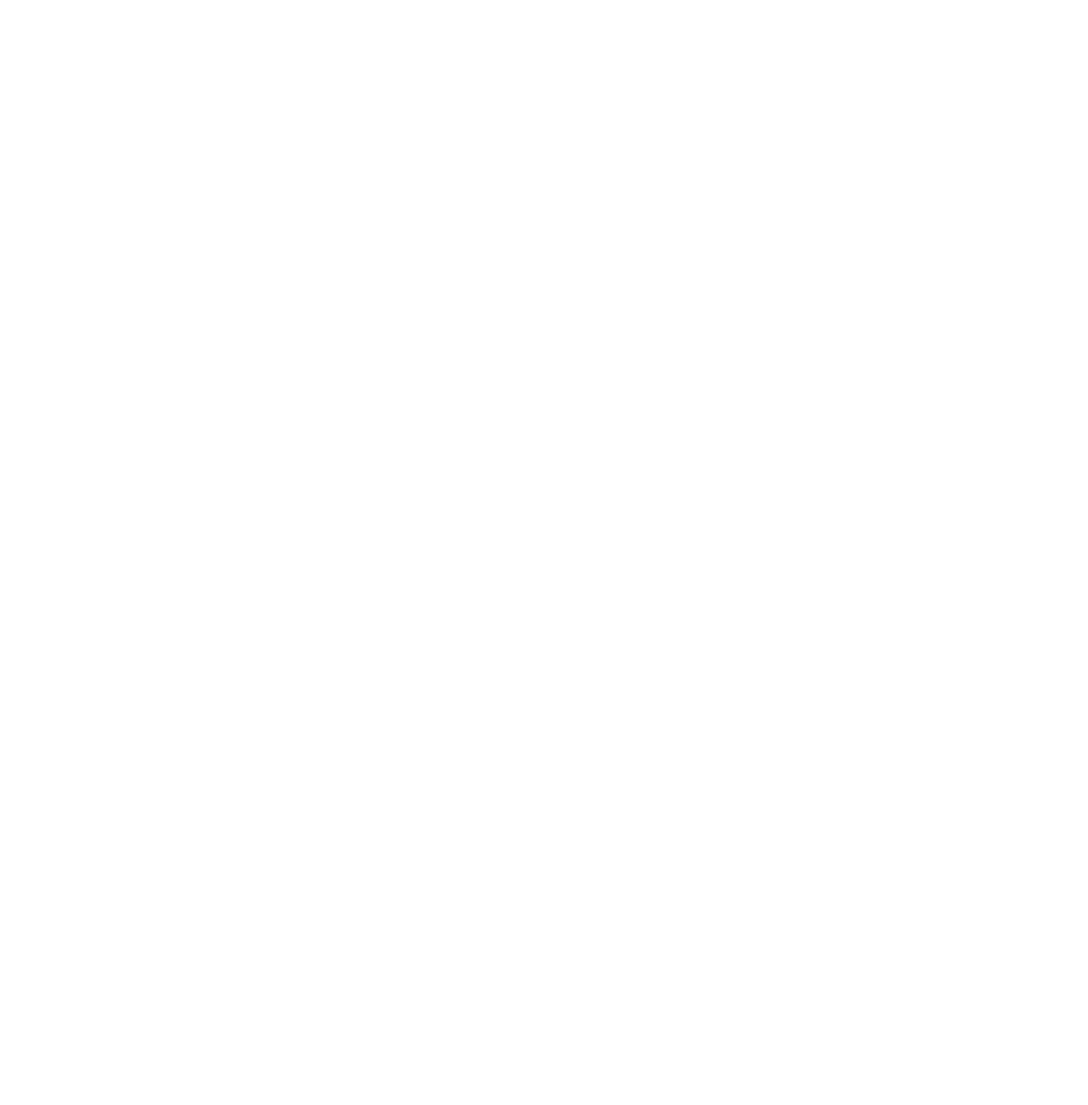
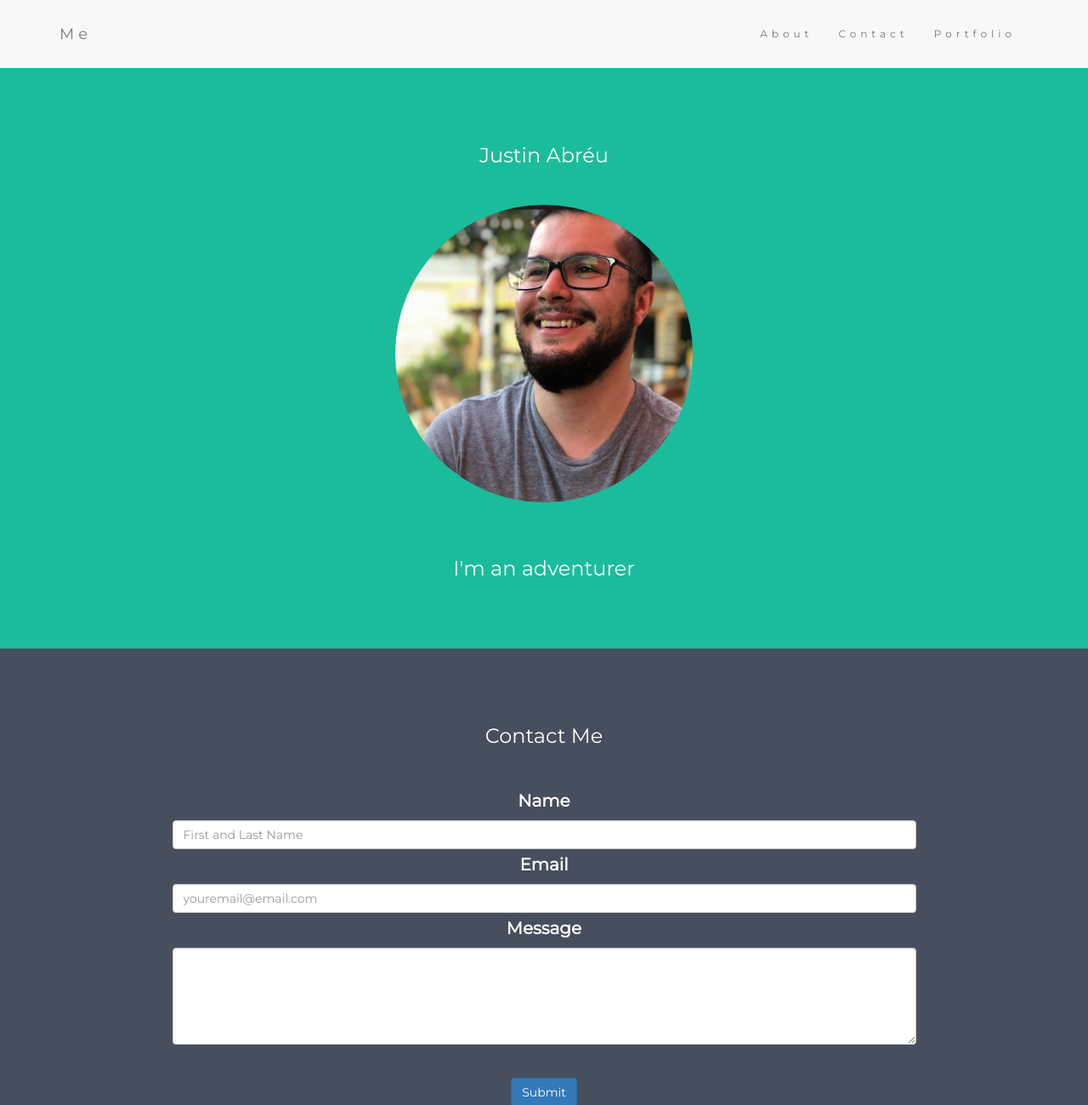
Before and after one commit to JGABREU2145/Portfolio, a plain HTML site: page contact.html in a window 1280 px wide. Shown: the top 1300 px of the page at 85% size. Before the commit the page ends 800 px from the top, so only its background shows below. Drawn offline with nearby package versions, Linux system fonts and the light colour scheme.

Commit message:
contact page done

```diff
--- a/contact.html
+++ b/contact.html
@@ -0,0 +1,117 @@
+<!DOCTYPE html>
+<html lang="en">
+<head>
+  <!-- Theme Made By www.w3schools.com - No Copyright -->
+  <title>Justin Abréu Portfolio</title>
+  <meta charset="utf-8">
+  <meta name="viewport" content="width=device-width, initial-scale=1">
+  <link rel="stylesheet" href="https://maxcdn.bootstrapcdn.com/bootstrap/3.4.1/css/bootstrap.min.css">
+  <link href="https://fonts.googleapis.com/css?family=Montserrat" rel="stylesheet">
+  <script src="https://ajax.googleapis.com/ajax/libs/jquery/3.4.1/jquery.min.js"></script>
+  <script src="https://maxcdn.bootstrapcdn.com/bootstrap/3.4.1/js/bootstrap.min.js"></script>
+  <style>
+  body {
+    font: 20px Montserrat, sans-serif;
+    line-height: 1.8;
+    color: #f5f6f7;
+  }
+  p {font-size: 16px;}
+  .margin {margin-bottom: 45px;}
+  .bg-1 {
+    background-color: #1abc9c; /* Green */
+    color: #ffffff;
+  }
+  .bg-2 {
+    background-color: #474e5d; /* Dark Blue */
+    color: #ffffff;
+  }
+  .bg-3 {
+    background-color: #ffffff; /* White */
+    color: #555555;
+  }
+  .bg-4 {
+    background-color: #2f2f2f; /* Black Gray */
+    color: #fff;
+  }
+  .container-fluid {
+    padding-top: 70px;
+    padding-bottom: 70px;
+  }
+  .navbar {
+    padding-top: 15px;
+    padding-bottom: 15px;
+    border: 0;
+    border-radius: 0;
+    margin-bottom: 0;
+    font-size: 12px;
+    letter-spacing: 5px;
+  }
+  .navbar-nav  li a:hover {
+    color: #1abc9c !important;
+  }
+  .form-group {
+      width: 70%;
+      margin: 0 auto
+  }
+  </style>
+</head>
+<body>
+
+<!-- Navbar -->
+<nav class="navbar navbar-default">
+  <div class="container">
+    <div class="navbar-header">
+      <button type="button" class="navbar-toggle" data-toggle="collapse" data-target="#myNavbar">
+        <span class="icon-bar"></span>
+        <span class="icon-bar"></span>
+        <span class="icon-bar"></span>
+      </button>
+      <a class="navbar-brand" href="#">Me</a>
+    </div>
+    <div class="collapse navbar-collapse" id="myNavbar">
+      <ul class="nav navbar-nav navbar-right">
+        <li><a href="./index.html">About</a></li>
+        <li><a href="./contact.html">Contact</a></li>
+        <li><a href="./portflio.html">Portfolio</a></li>
+      </ul>
+    </div>
+  </div>
+</nav>
+
+<!-- First Container -->
+<div class="container-fluid bg-1 text-center">
+  <h3 class="margin">Justin Abréu</h3>
+  <img src="./assets/images/Justin.jpg" class="img-responsive img-circle margin" style="display:inline" alt="Bird" width="350" height="350">
+  <h3>I'm an adventurer</h3>
+</div>
+
+<!-- Second Container -->
+<div class="container-fluid bg-2 text-center">
+  <h3 class="margin">Contact Me</h3>
+  <form>
+    <div class="form-group">
+        <label for="exampleFormControlInput1">Name</label>
+        <input type="email" class="form-control" id="exampleFormControlInput1" placeholder="First and Last Name">
+    </div>
+    <div class="form-group">
+        <label for="exampleFormControlInput1">Email</label>
+        <input type="email" class="form-control" id="exampleFormControlInput1" placeholder="youremail@email.com">
+    </div>
+    <div class="form-group">
+        <label for="exampleFormControlTextarea1">Message</label>
+        <textarea class="form-control" id="exampleFormControlTextarea1" rows="5"></textarea>
+    </div>
+    <br>
+    <button type="submit" class="btn btn-primary">Submit</button>
+</form>
+</div>
+
+<!-- Footer -->
+<footer class="container-fluid bg-4 text-center">
+    <p>Find Me
+        <a href="www.linkedin.com/in/justin-abreu-b4a081129"><img src="./assets/images/icons8-linkedin-48.png"></a>
+        <a href="https://github.com/JGABREU2145"><img src="./assets/images/icons8-github-50.png">
+</footer>
+
+</body>
+</html>
```
Also changed, not shown: index.html (+4 -23 lines), portflio.html (+104 -0 lines).
